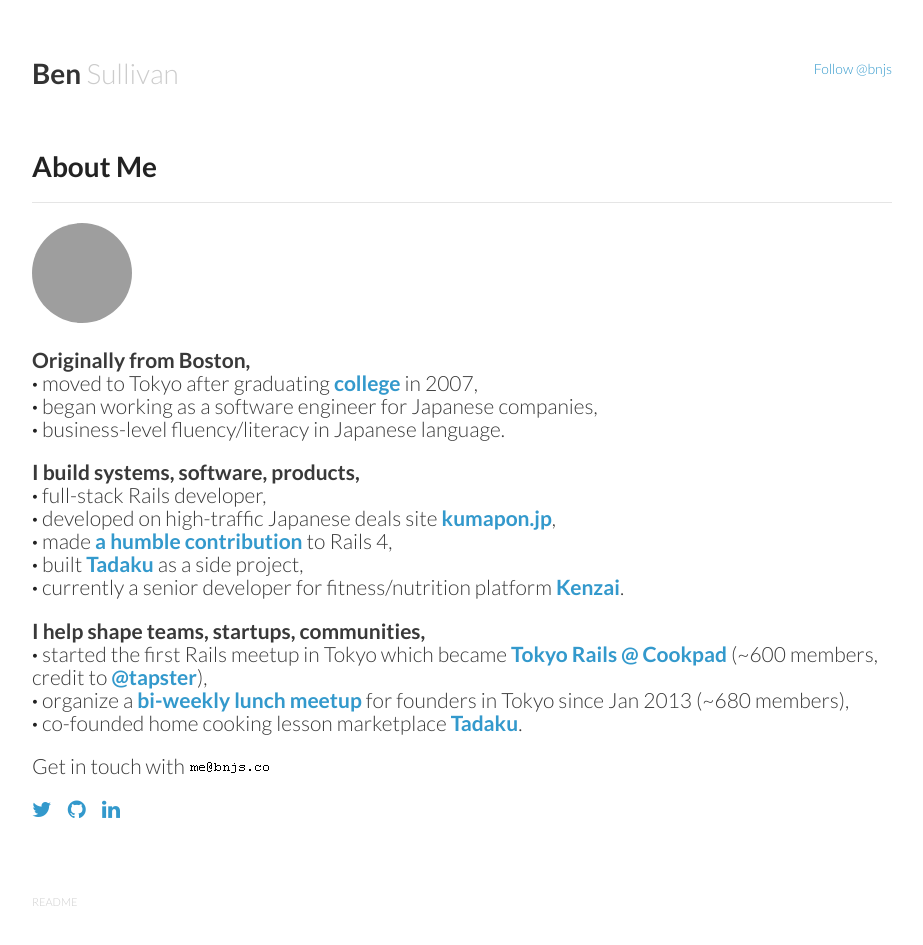
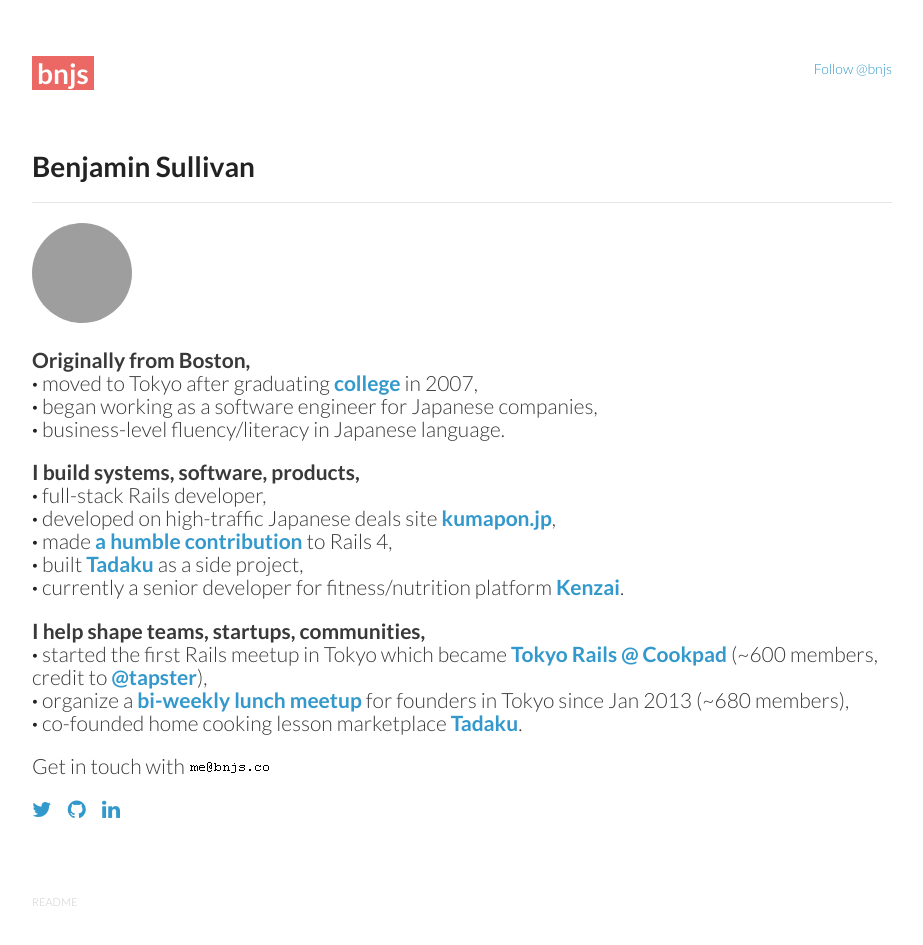
Before and after one commit to bnjs/bnjs.github.io, a Jekyll site: the page built from pages/about-me.md, in a window 1280 px wide, cut to the strip 0-989 px from the top of the page. Shown: the top 945 px of the strip, without its empty margins (178-1101 px from the left). Built offline with Jekyll 4.4.1, drawn with Linux system fonts in a browser that asks for light colours; nearby versions of some CDN libraries; comment, search, counter and statistics services are not loaded; grey boxes are pictures that could not be loaded.

Commit message:
New brand

```diff
--- a/_layouts/default.html
+++ b/_layouts/default.html
@@ -4,6 +4,8 @@
     <meta charset="utf-8">
     <meta http-equiv="X-UA-Compatible" content="chrome=1">
     <title>{{ page.title }}</title>
+
+    <link rel="shortcut icon" href="/favicon.ico">
 
     <link rel="stylesheet" href="/stylesheets/styles.css">
     <link rel="stylesheet" href="/stylesheets/pygment_trac.css">
@@ -42,7 +44,7 @@
     <div class="wrapper">
       <header>
         {% include follow_button.html %}
-        <h1><a href="/" style="font-weight:bold;color:#333">Ben <span class="lowkey" style="color:#ccc">Sullivan</span></a></h1>
+        <h1><a href="/" style="font-weight:bold;color:#fff;background-color:#EB6864;padding:0 5px">bnjs</a></h1>
         <br/>
         <br/>
 
--- a/pages/about-me.md
+++ b/pages/about-me.md
@@ -1,6 +1,6 @@
 ---
 layout: post
-title: About Me
+title: Benjamin Sullivan
 permalink: about-me/
 ---
 
```
Also changed, not shown: favicon.ico.
